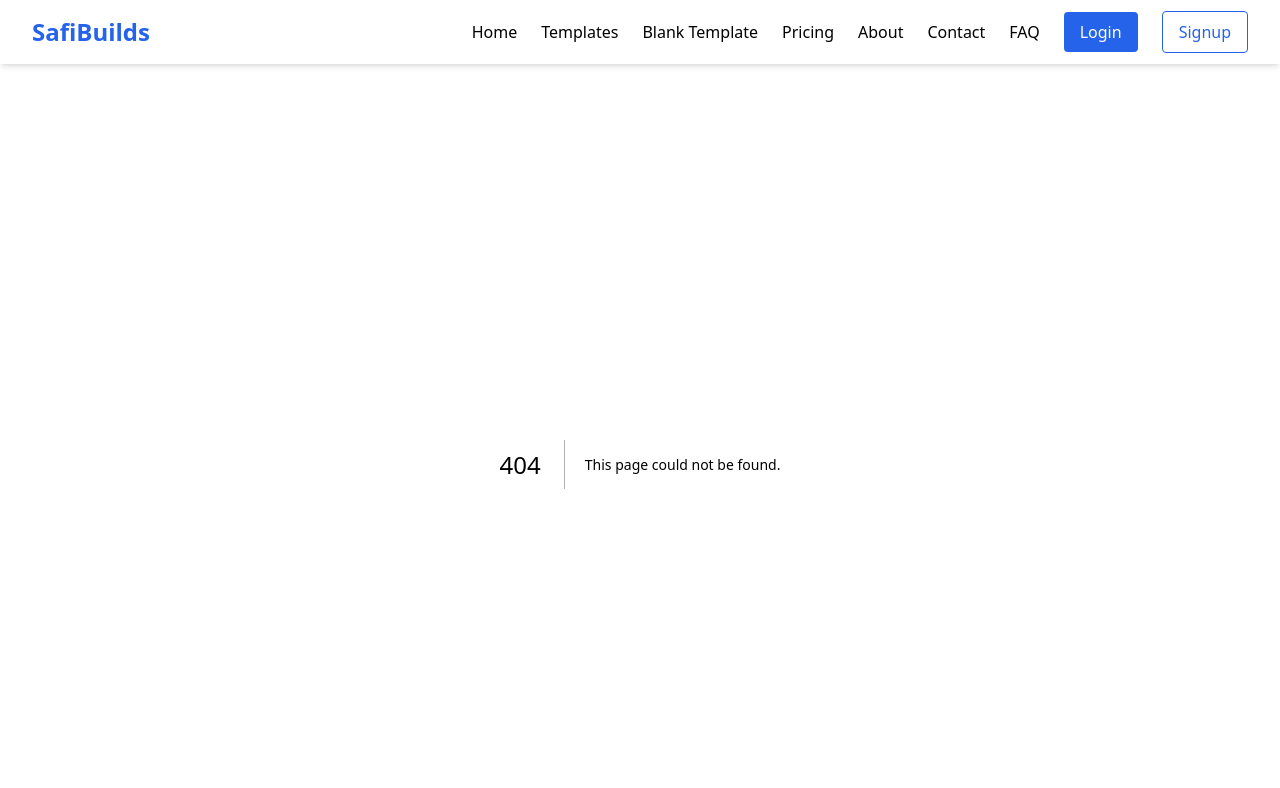
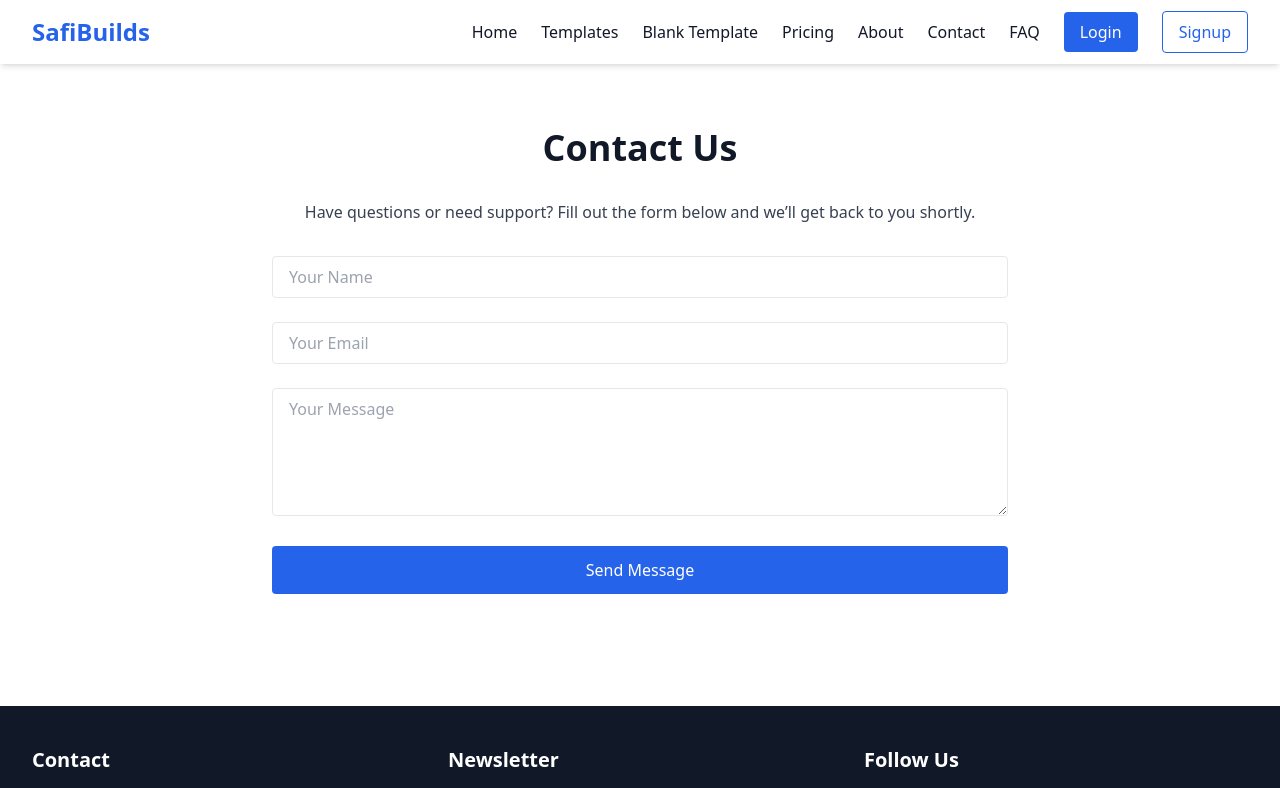
Before and after one commit to Safi649/SafiBuilds.com, a Next.js app: page /contact in a window 1280 px wide. Before the commit this address had no page. Shown: the top 788 px of the page. Built offline with nearby package versions, Linux system fonts and the light colour scheme.

Commit message:
Create contact.js

```diff
--- /dev/null
+++ b/pages/contact.js
@@ -0,0 +1,76 @@
+import { useState } from "react"
+
+export default function Contact() {
+  const [form, setForm] = useState({ name: "", email: "", message: "" })
+  const [success, setSuccess] = useState(false)
+  const [error, setError] = useState("")
+
+  const handleChange = (e) => {
+    setForm({ ...form, [e.target.name]: e.target.value })
+  }
+
+  const handleSubmit = (e) => {
+    e.preventDefault()
+
+    // Basic validation
+    if (!form.name || !form.email || !form.message) {
+      setError("Please fill in all fields.")
+      return
+    }
+
+    setError("")
+    setSuccess(true)
+
+    // Placeholder: Replace with EmailJS/Firebase function
+    console.log("Contact form submitted:", form)
+
+    setForm({ name: "", email: "", message: "" })
+
+    setTimeout(() => setSuccess(false), 3000)
+  }
+
+  return (
+    <div className="max-w-3xl mx-auto px-4 py-16 space-y-8">
+      <h1 className="text-4xl font-bold text-center mb-6">Contact Us</h1>
+      <p className="text-center text-gray-700 mb-8">
+        Have questions or need support? Fill out the form below and we’ll get back to you shortly.
+      </p>
+
+      {error && <p className="text-red-600 text-center">{error}</p>}
+      {success && <p className="text-green-600 text-center">Message sent successfully!</p>}
+
+      <form onSubmit={handleSubmit} className="space-y-6">
+        <input
+          type="text"
+          name="name"
+          value={form.name}
+          onChange={handleChange}
+          placeholder="Your Name"
+          className="w-full px-4 py-2 border rounded focus:outline-none focus:ring-2 focus:ring-blue-600"
+        />
+        <input
+          type="email"
+          name="email"
+          value={form.email}
+          onChange={handleChange}
+          placeholder="Your Email"
+          className="w-full px-4 py-2 border rounded focus:outline-none focus:ring-2 focus:ring-blue-600"
+        />
+        <textarea
+          name="message"
+          value={form.message}
+          onChange={handleChange}
+          placeholder="Your Message"
+          className="w-full px-4 py-2 border rounded focus:outline-none focus:ring-2 focus:ring-blue-600 h-32"
+        ></textarea>
+
+        <button
+          type="submit"
+          className="px-6 py-3 bg-blue-600 text-white rounded hover:bg-blue-700 transition w-full"
+        >
+          Send Message
+        </button>
+      </form>
+    </div>
+  )
+}
```
